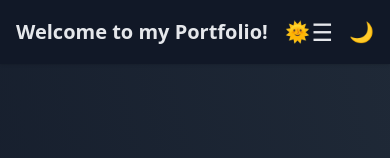
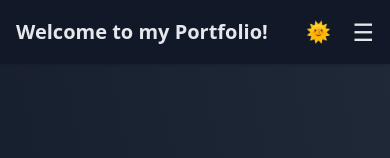
Before and after one commit to naveenkvarma/my-portfolio, a plain HTML site: page index.html in a window 390 px wide. Shown: the top 158 px of the page. Drawn offline with nearby package versions, Linux system fonts and the light colour scheme.

Commit message:
Updated the extra icon of the light mode

```diff
--- a/index.html
+++ b/index.html
@@ -56,7 +56,6 @@
       <!-- Mobile Nav Toggle -->
       <div class="md:hidden flex items-center gap-4">
         <button id="menu-toggle" class="text-2xl focus:outline-none">☰</button>
-        <button id="theme-toggle" class="text-xl">🌙</button>
       </div>
     </div>
 
```
